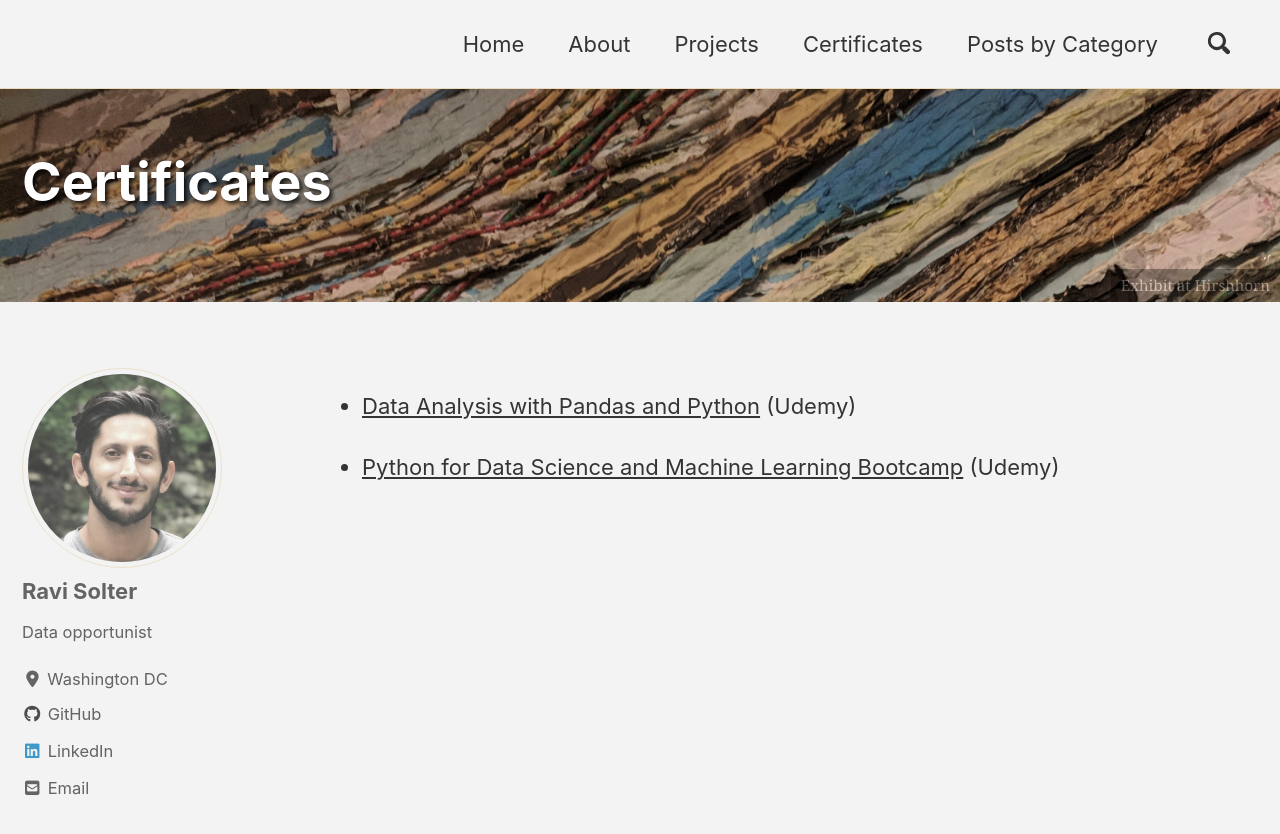
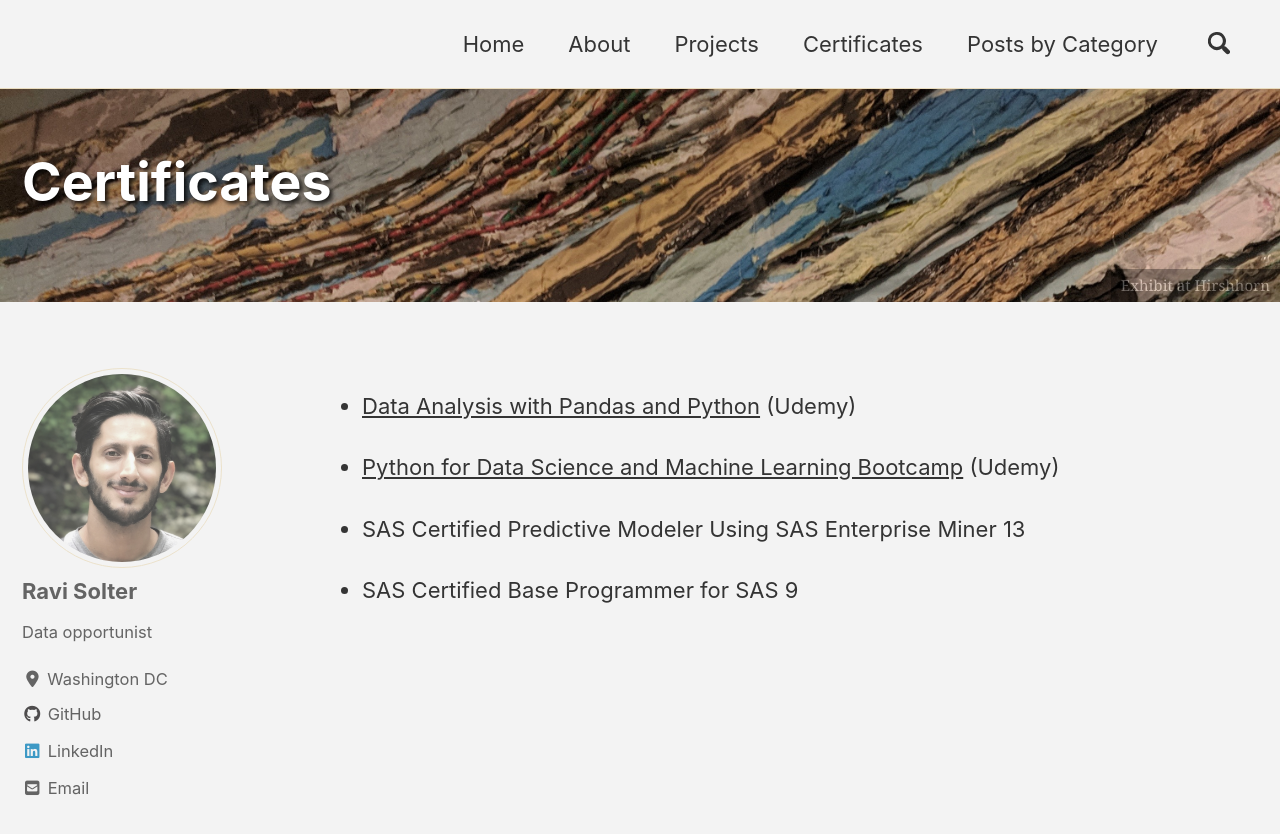
Before and after one commit to rsolter/rsolter.github.io, a Jekyll site: the page built from _pages/certs.md, in a window 1280 px wide and 900 px high. Shown: the top 834 px of the window. Built offline with Jekyll 4.4.1, drawn with Linux system fonts in a browser that asks for light colours; cached includes are drawn as plain includes; nearby versions of some CDN libraries.

Commit message:
added SAS to Certs

```diff
--- a/_pages/certs.md
+++ b/_pages/certs.md
@@ -14,3 +14,7 @@ header:
   - [Data Analysis with Pandas and Python](/assets/images/Python_Pandas_Cert.jpg) (Udemy)
 
   - [Python for Data Science and Machine Learning Bootcamp](/assets/images/Python_DS_Cert.jpg) (Udemy)
+
+  - SAS Certified Predictive Modeler Using SAS Enterprise Miner 13
+
+  - SAS Certified Base Programmer for SAS 9
```
